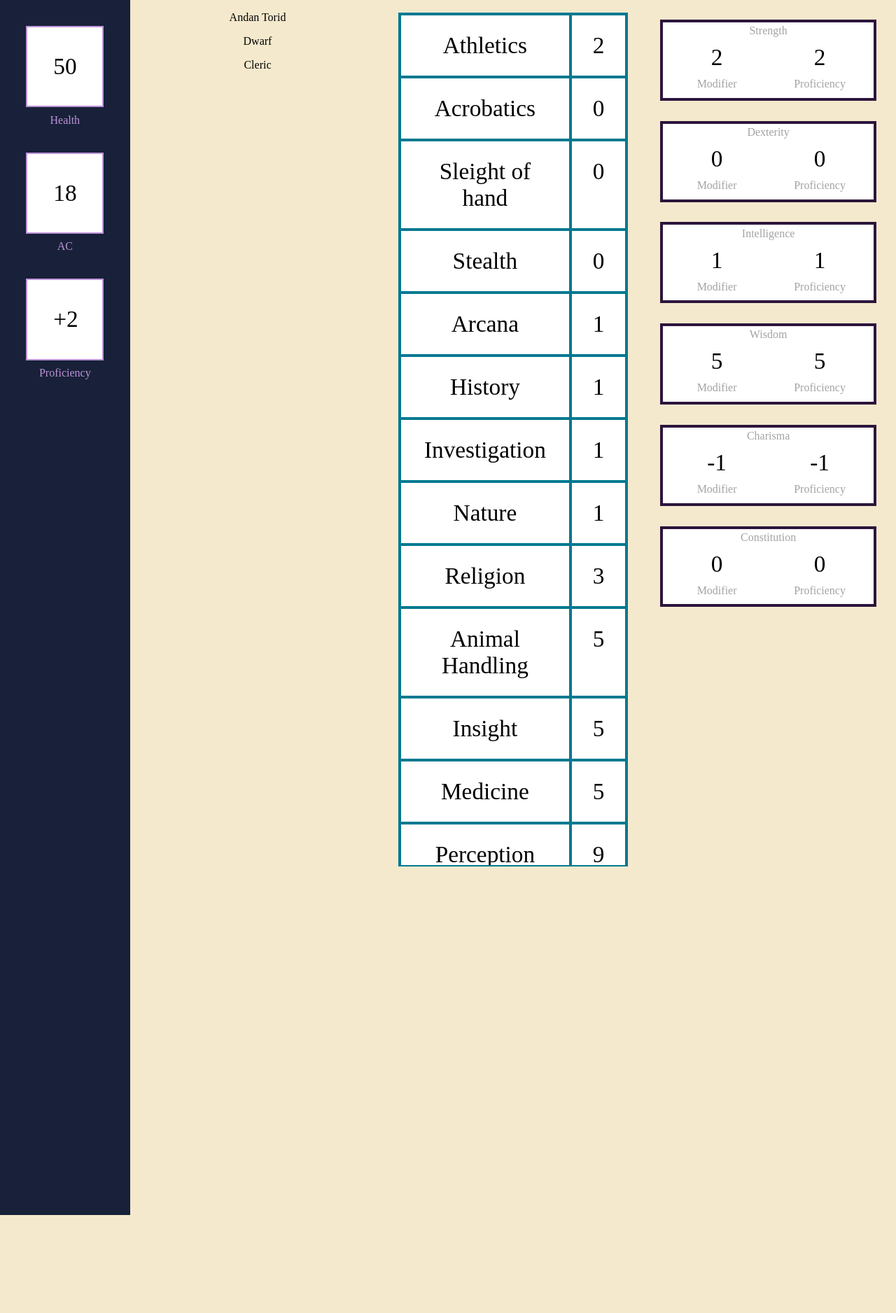
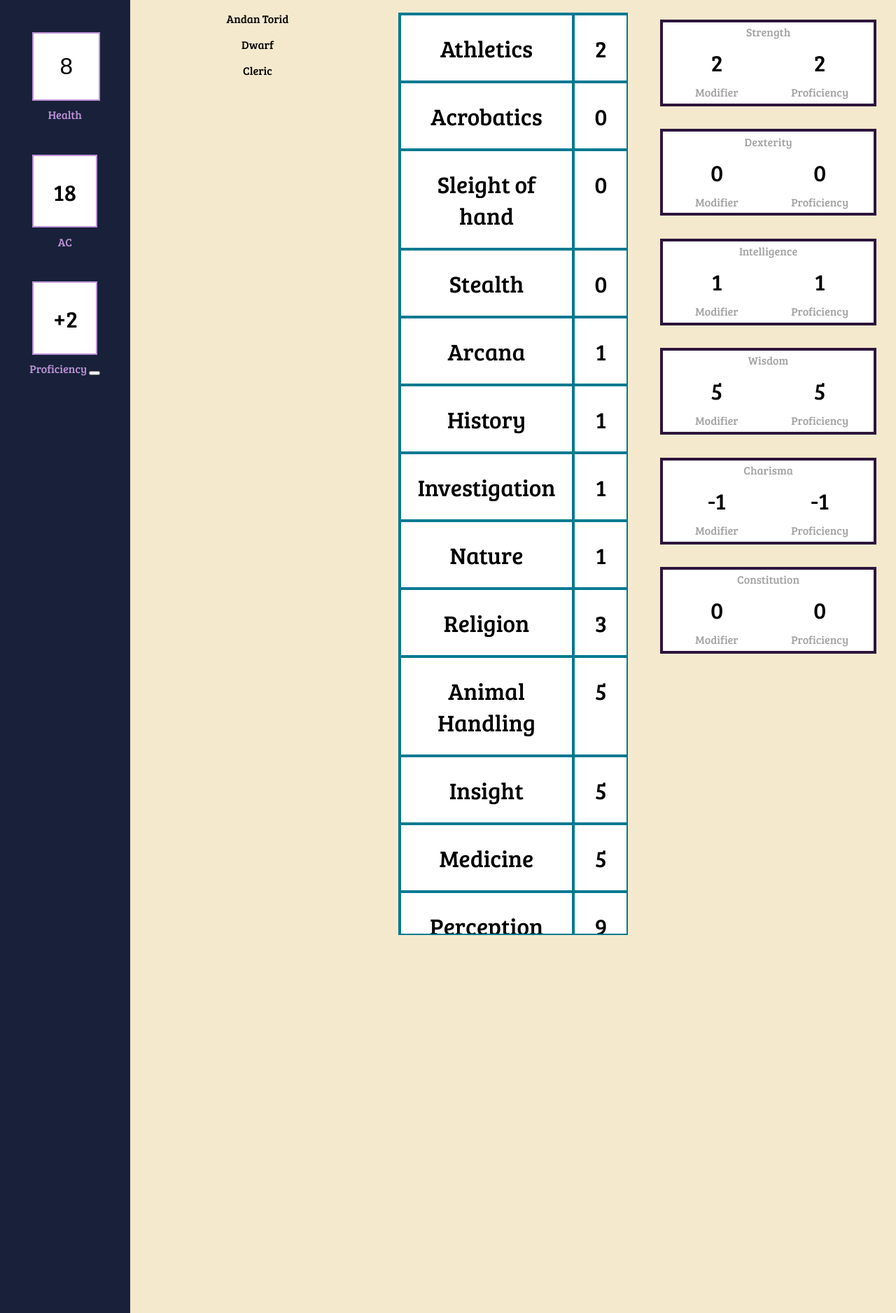
Before and after one commit to Routund/DND_Character_Gen, a Flask app: page /character/1 in a window 1280 px wide. Shown: the whole page at 70% size. Before the commit the page ends 1736 px from the top, so only its background shows below. Run offline with Flask 3, Linux system fonts and the light colour scheme; data comes from the database, SQL or seed files in the repository; both versions use the stored data as it was after the commit.

Commit message:
Worked on aloowing player to change HP

```diff
--- a/routes.py
+++ b/routes.py
@@ -132,7 +132,7 @@
 @app.route('/submit2', methods=['POST'])
 def submit2():
     if request.method == 'POST':
-        profs_chosen = request.form.getlist('proficiencies')
+        profs_chosen = request.form.getlist('choices')
         all_profs = request.cookies.get('proficiencies').split(',')
         resp = make_response(redirect(url_for('create2')))
         cookies_to_set = request.cookies.get('choices_to_make').split(',')
@@ -144,6 +144,7 @@
 @app.route('/submit3', methods=['POST'])
 def submit3():
     if request.method == 'POST':
+        # Calculate total ability scores for each stat based off race ASI and form results
         ASI = request.cookies.get('ASI').split(',')
         for i in range(6):
             stat = request.form.get(f'{i}')
@@ -167,6 +168,7 @@
     hp = (int(cur.fetchone()[0].split('d')[1])//2)+1+(int(statsSplit[5])-10)//2
     ac=10+(int(statsSplit[1])-10)//2
     proficiencies = request.cookies.get('proficiencies')
+
     cur.execute('INSERT INTO Character (Name,Race,Class,Level,Background,HP,AC,Stats,Proficiencies) VALUES (?,?,?,?,?,?,?,?,?)',(name,race,cClass,1,background,hp,ac,stats,proficiencies))
     conn.commit()
     return redirect(f'/character/{cur.lastrowid}')
--- a/static/styles.css
+++ b/static/styles.css
@@ -10,20 +10,36 @@
     text-align: center;
     border: 2px solid #bd93d8;
     background-color: white;
-    margin:20%;
+    margin:25%;
     margin-bottom:5%;
-    padding: 20%;
+    padding: 15%;
     font-size: 25pt;
     color: black;
+}
+.side_input{
+    text-align: center;
+    border: 2px solid #bd93d8;
+    background-color: white;
+    margin:25%;
+    margin-bottom:5%;
+    padding: 15%;
+    font-size: 25pt;
+    color: black;
+    width: 20%;
 }
 .sheet_container {
     display: grid;
     grid-template-columns:14.5% 85.5%;
     grid-template-rows: 100%;
     min-height: 100%;
+    font-family: "Bree Serif", serif;
+    font-weight: 400;
+    font-style: normal;
 }
 .sheet {
     background-color: #f4e9cd;
+
+
 }
 body {
     margin: 0px;
@@ -108,3 +124,8 @@
     font-size: 40px;
     background-color: #A3A3A3;
 }
+.bree-serif-regular {
+    font-family: "Bree Serif", serif;
+    font-weight: 400;
+    font-style: normal;
+  }
--- a/templates/sheetLayout.html
+++ b/templates/sheetLayout.html
@@ -2,12 +2,16 @@
 <html>
     <head>
         <link rel = 'stylesheet', href = '../static/styles.css'>
+        <link rel="preconnect" href="https://fonts.googleapis.com">
+        <link rel="preconnect" href="https://fonts.gstatic.com" crossorigin>
+        <link href="https://fonts.googleapis.com/css2?family=Bree+Serif&display=swap" rel="stylesheet">
+
     </head>
     <body>
         <div class = 'sheet_container'>
             <div class = 'side_bar'>
-                <div class = 'side_info'>
-                    {{HP}}
+                <div>
+                    <input type="number"name="1" value='8' class="side_input" required>
                 </div>
                 Health
                 <div class = 'side_info'>
@@ -18,6 +22,7 @@
                     +{{prof_bonus}}
                 </div>
                 Proficiency
+                <button id = "joe" onclick="SendStuff()"></button>
             </div>
             <div class = 'sheet'>
                 {% block content %}{% endblock %}
```
Also changed, not shown: main.db.
